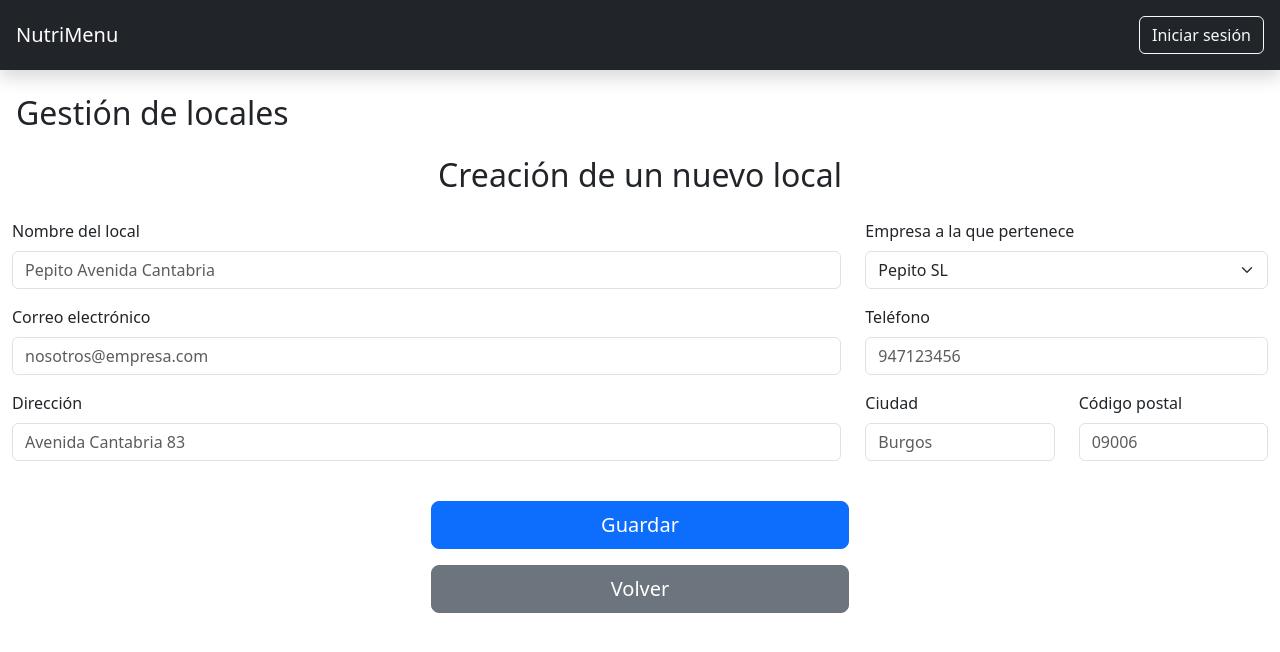
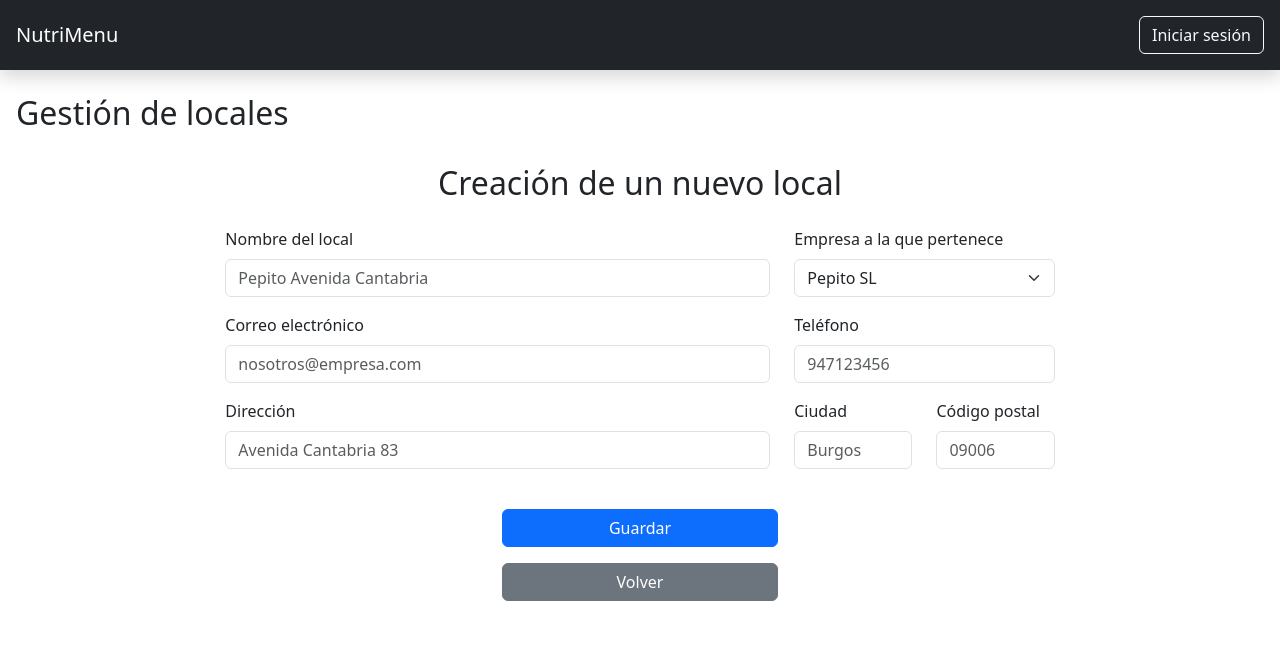
Before and after one commit to alvaromanjon/NutriMenu, a React (Create React App) app in the folder webapps/frontend/: page /locales/new in a window 1280 px wide. Shown: the top 652 px of the page. Built offline with nearby package versions, Linux system fonts and the light colour scheme.

Commit message:
refactor: Add new element form component (#22)

```diff
--- /dev/null
+++ b/webapps/frontend/src/layouts/NewElementLayout.js
@@ -0,0 +1,24 @@
+import { Container, Form, Row, Col, Button } from "react-bootstrap";
+
+const NewElementLayout = ({ title, formElements }) => {
+  return (
+    <Container fluid="xxl">
+      <Row>
+        <Col className="col-2"></Col>
+        <Col>
+          <h1 className="h2 text-center my-4">{title}</h1>
+          <Form className="justify-content-md-center">
+            {formElements()}
+            <div className="d-grid gap-3 mt-4 col-xl-4 col-xxl-2 mx-auto">
+              <Button className="btn-primary">Guardar</Button>
+              <Button className="btn-secondary">Volver</Button>
+            </div>
+          </Form>
+        </Col>
+        <Col className="col-2"></Col>
+      </Row>
+    </Container>
+  );
+};
+
+export default NewElementLayout;
--- a/webapps/frontend/src/pages/empresas/new/NewEmpresa.js
+++ b/webapps/frontend/src/pages/empresas/new/NewEmpresa.js
@@ -1,10 +1,9 @@
-import { Container, Form, Row, Col, Button } from 'react-bootstrap';
+import { Form, Row, Col } from "react-bootstrap";
+import NewElementLayout from "../../../layouts/NewElementLayout";
 
-const NewEmpresa = () => {
+const NewEmpresaElements = () => {
   return (
-    <Container fluid="xxl">
-      <h1 className='h2 text-center my-4'>Creación de una nueva empresa</h1>
-      <Form className='justify-content-md-center'>
+    <>
       <Row>
         <Col>
           <Form.Group className="mb-3">
@@ -47,17 +46,12 @@ const NewEmpresa = () => {
           </Form.Group>
         </Col>
       </Row>
-        <div className='d-grid gap-3 mt-4 col-xl-4 col-xxl-2 mx-auto'>
-          <Button className="btn-primary btn-lg">
-            Guardar
-          </Button>
-          <Button className="btn-secondary btn-lg">
-            Volver
-          </Button>
-        </div>
-      </Form>
-    </Container>
+    </>
   );
-}
+};
+
+const NewEmpresa = () => {
+  return <NewElementLayout title={"Creación de una nueva empresa"} formElements={NewEmpresaElements} />;
+};
 
 export default NewEmpresa;
--- a/webapps/frontend/src/pages/locales/new/NewLocal.js
+++ b/webapps/frontend/src/pages/locales/new/NewLocal.js
@@ -1,11 +1,9 @@
-import { Container, Form, Row, Col, Button } from 'react-bootstrap';
+import { Form, Row, Col } from "react-bootstrap";
+import NewElementLayout from "../../../layouts/NewElementLayout";
 
-const NewLocal = () => {
+const NewLocalElements = () => {
   return (
-    <Container fluid="xxl">
-      <h1 className='h2 text-center my-4'>Creación de un nuevo local</h1>
-      <Form className='justify-content-md-center'>
-
+    <>
       <Row>
         <Col>
           <Form.Group className="mb-3">
@@ -37,7 +35,6 @@ const NewLocal = () => {
         </Col>
       </Row>
 
-
       <Row>
         <Col>
           <Form.Group className="mb-3">
@@ -58,17 +55,12 @@ const NewLocal = () => {
           </Form.Group>
         </Col>
       </Row>
-        <div className='d-grid gap-3 mt-4 col-xl-4 col-xxl-2 mx-auto'>
-          <Button className="btn-primary btn-lg">
-            Guardar
-          </Button>
-          <Button className="btn-secondary btn-lg">
-            Volver
-          </Button>
-        </div>
-      </Form>
-    </Container>
+    </>
   );
-}
+};
+
+const NewLocal = () => {
+  return <NewElementLayout title={"Creación de un nuevo local"} formElements={NewLocalElements} />;
+};
 
 export default NewLocal;
--- a/webapps/frontend/src/pages/usuarios/new/NewUsuario.js
+++ b/webapps/frontend/src/pages/usuarios/new/NewUsuario.js
@@ -1,13 +1,9 @@
-import { Container, Form, Row, Col, Button } from 'react-bootstrap';
+import { Form, Row, Col } from "react-bootstrap";
+import NewElementLayout from "../../../layouts/NewElementLayout";
 
-const NewUsuario = () => {
+const NewUsuarioElements = () => {
   return (
-    <Container fluid="xxl">
-      <Row>
-        <Col className='col-2'></Col>
-        <Col>
-          <h1 className='h2 text-center my-4'>Creación de un nuevo usuario</h1>
-          <Form className='justify-content-md-center'>
+    <>
       <Form.Group className="mb-3">
         <Form.Label>Nombre y apellidos</Form.Label>
         <Form.Control type="text" placeholder="Juan Martínez" required="true" />
@@ -44,22 +40,12 @@ const NewUsuario = () => {
           </Form.Group>
         </Col>
       </Row>
-            <div className='d-grid gap-3 mt-4 col-xl-4 col-xxl-2 mx-auto'>
-              <Button className="btn-primary">
-                Guardar
-              </Button>
-              <Button className="btn-secondary">
-                Volver
-              </Button>
-            </div>
-          </Form>
-        </Col>
-        <Col className='col-2'>
-        </Col>
-      </Row>
+    </>
+  );
+};
 
-    </Container>
-  );
-}
+const NewUsuario = () => {
+  return <NewElementLayout title="Creación de un nuevo usuario" formElements={NewUsuarioElements} />;
+};
 
 export default NewUsuario;
```
Lines whose indentation alone changed are shown as unchanged.
